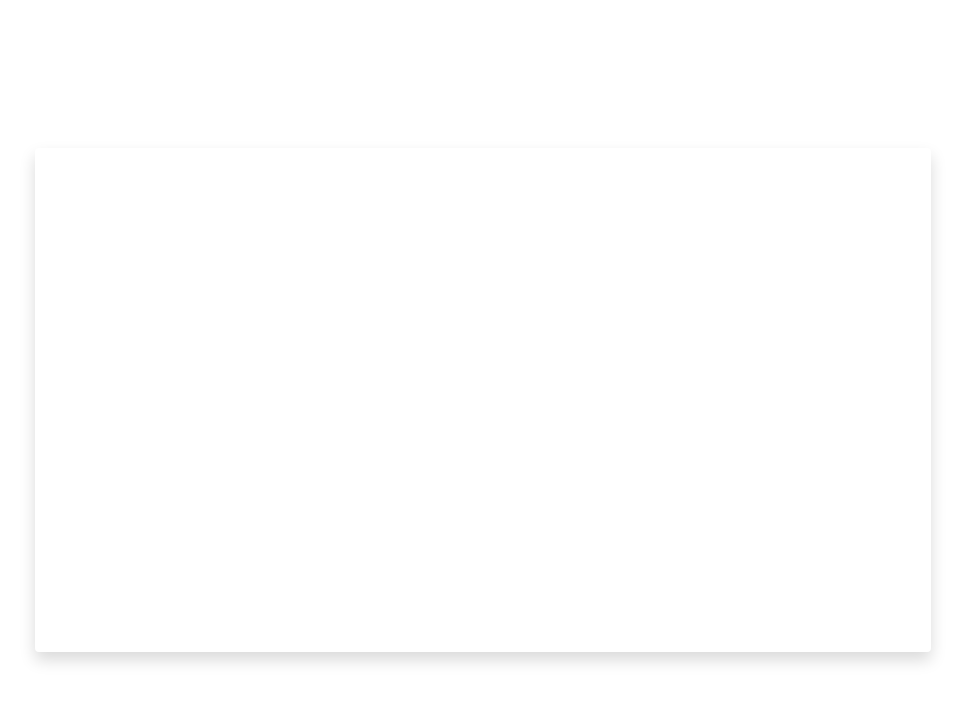
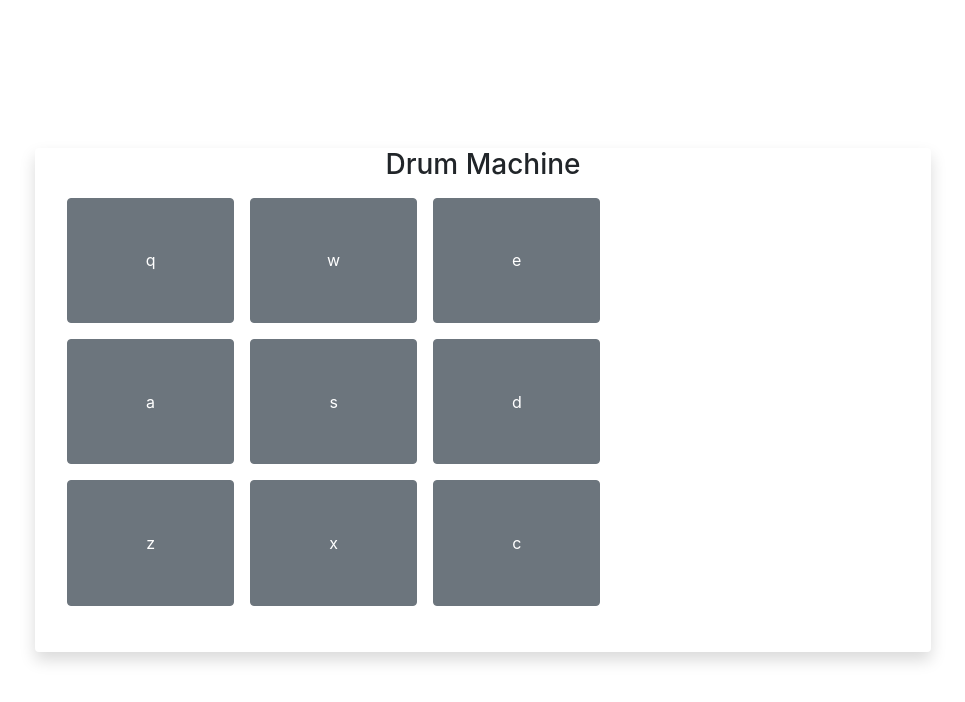
Before and after one commit to Cfnatic7/drum_machine, a React (Create React App) app: page / in a window 1280 px wide. Shown: the top 702 px of the page, without its empty margins (157-1122 px from the left). Built offline with nearby package versions, Linux system fonts and the light colour scheme.

Commit message:
Added button wrapper and buttons

```diff
--- /dev/null
+++ b/src/components/button/Button.js
@@ -0,0 +1,32 @@
+import './Button.css';
+import { useState, useEffect } from 'react';
+
+export const Button = (props) => {
+    const [button, buttonModifier] = useState(`h-100 music-button-${props.name} w-100 btn btn-secondary`);
+
+    const handleKeyDown = event => {
+        if (event.key === props.name) {
+            buttonModifier(`h-100 music-button-${props.name} w-100 btn btn-primary`);
+        }
+    }
+
+    const handleKeyUp = event => {
+        if (event.key === props.name) {
+            buttonModifier(`h-100 music-button-${props.name} w-100 btn btn-secondary`);
+        }
+    }
+    useEffect(() => {
+        document.addEventListener('keydown', handleKeyDown);
+        document.addEventListener('keyup', handleKeyUp);
+    })
+
+    return (
+        <button className = {button}
+        // onKeyDown = {handleKeyDown}
+        // onKeyUp = {handleKeyUp}
+        onMouseDown = {() => buttonModifier(`h-100 music-button-${props.name} w-100 btn btn-primary`)}
+        onMouseUp = {() => buttonModifier(`h-100 music-button-${props.name} w-100 btn btn-secondary`)}
+        onMouseLeave = {() => buttonModifier(`h-100 music-button-${props.name} w-100 btn btn-secondary`)}
+        tabIndex = '0'>{props.name}</button>
+    )
+}
--- /dev/null
+++ b/src/components/button_wrapper/ButtonWrapper.css
@@ -0,0 +1,3 @@
+.button-wrapper > .row {
+    height: 33%;
+}
--- /dev/null
+++ b/src/components/button_wrapper/ButtonWrapper.js
@@ -0,0 +1,42 @@
+import './ButtonWrapper.css';
+import {Button} from '../button/Button';
+
+export const ButtonWrapper = () => {
+    return (
+        <div className = 'container button-wrapper h-100'>
+            <div className = 'row'>
+                <div className = 'col-4 d-flex justify-content-center align-items-center p-2'>
+                    <Button name = 'q'/>
+                </div>
+                <div className = 'col-4 d-flex justify-content-center align-items-center p-2'>
+                    <Button name = 'w'/>
+                </div>
+                <div className = 'col-4 d-flex justify-content-center align-items-center p-2'>
+                    <Button name = 'e'/>
+                </div>
+            </div>
+            <div className = 'row'>
+                <div className = 'col-4 d-flex justify-content-center align-items-center p-2'>
+                    <Button name = 'a'/>
+                </div>
+                <div className = 'col-4 d-flex justify-content-center align-items-center p-2'>
+                    <Button name = 's'/>
+                </div>
+                <div className = 'col-4 d-flex justify-content-center align-items-center p-2'>
+                    <Button name = 'd'/>
+                </div>
+            </div>
+            <div className = 'row'>
+                <div className = 'col-4 d-flex justify-content-center align-items-center p-2'>
+                    <Button name = 'z'/>
+                </div>
+                <div className = 'col-4 d-flex justify-content-center align-items-center p-2'>
+                    <Button name = 'x'/>
+                </div>
+                <div className = 'col-4 d-flex justify-content-center align-items-center p-2'>
+                    <Button name = 'c'/>
+                </div>
+            </div>
+        </div>
+    )
+}
--- a/src/components/drum_machine_wrapper/DrumMachineWrapper.css
+++ b/src/components/drum_machine_wrapper/DrumMachineWrapper.css
@@ -2,3 +2,6 @@
     width: 70%;
     height: 63%;
 }
+.button-wrapper-row {
+    height: 85%;
+}
--- a/src/components/drum_machine_wrapper/DrumMachineWrapper.js
+++ b/src/components/drum_machine_wrapper/DrumMachineWrapper.js
@@ -1,7 +1,16 @@
 import './DrumMachineWrapper.css';
+import { ButtonWrapper } from '../button_wrapper/ButtonWrapper';
 
 export const DrumMachineWrapper = () => {
     return (
-        <div className = 'row shadow rounded machine-wrapper'></div>
+        <div className = 'container shadow rounded machine-wrapper'>
+            <div className = 'row'><h3 className = 'text-center'>Drum Machine</h3></div>
+            <div className = 'row button-wrapper-row'>
+                <div className = 'col-8'>
+                    <ButtonWrapper/>
+                </div>
+                <div className = 'col-4'></div>
+            </div>
+        </div>
     )
 }
```
Also changed, not shown: src/components/button/Button.css (added).
